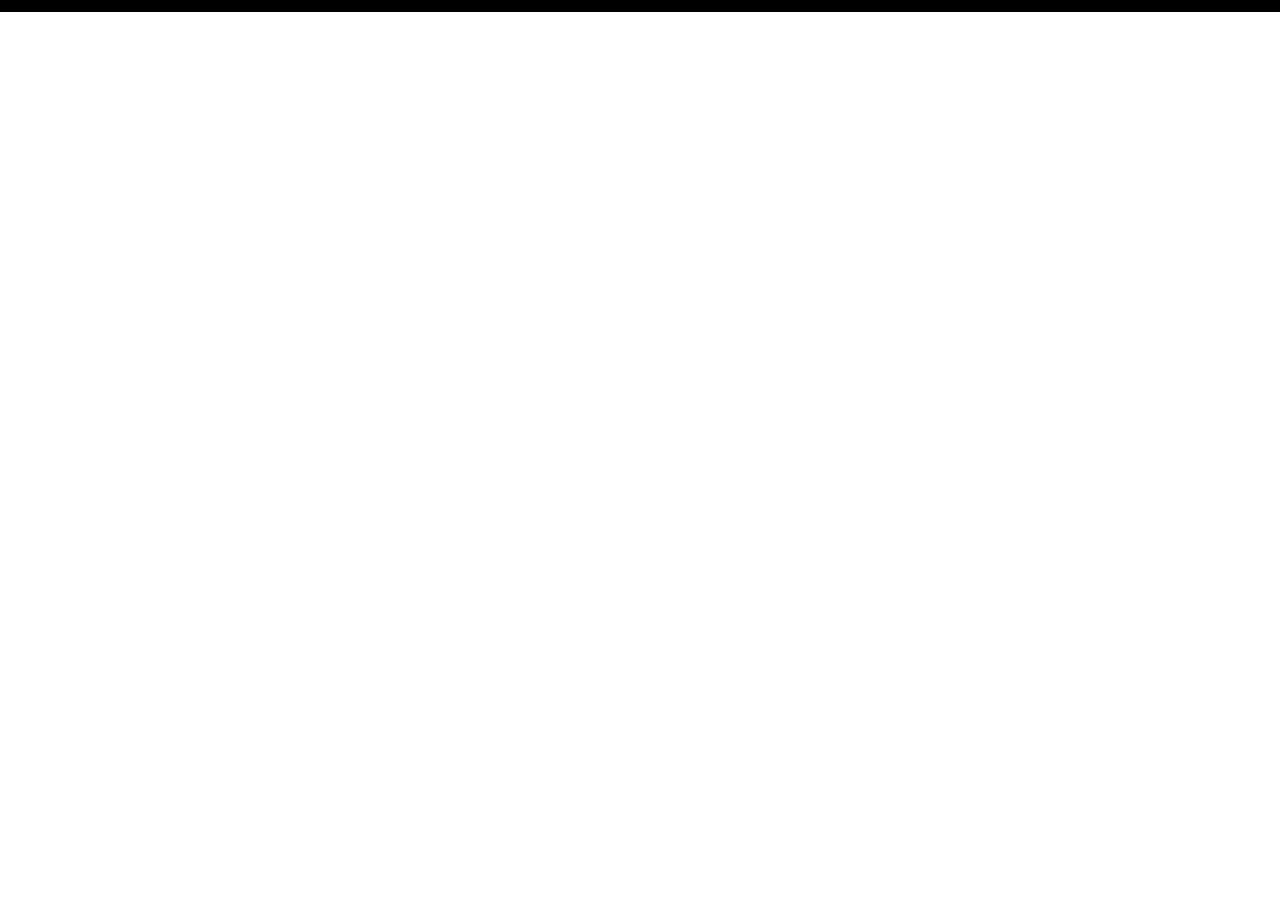
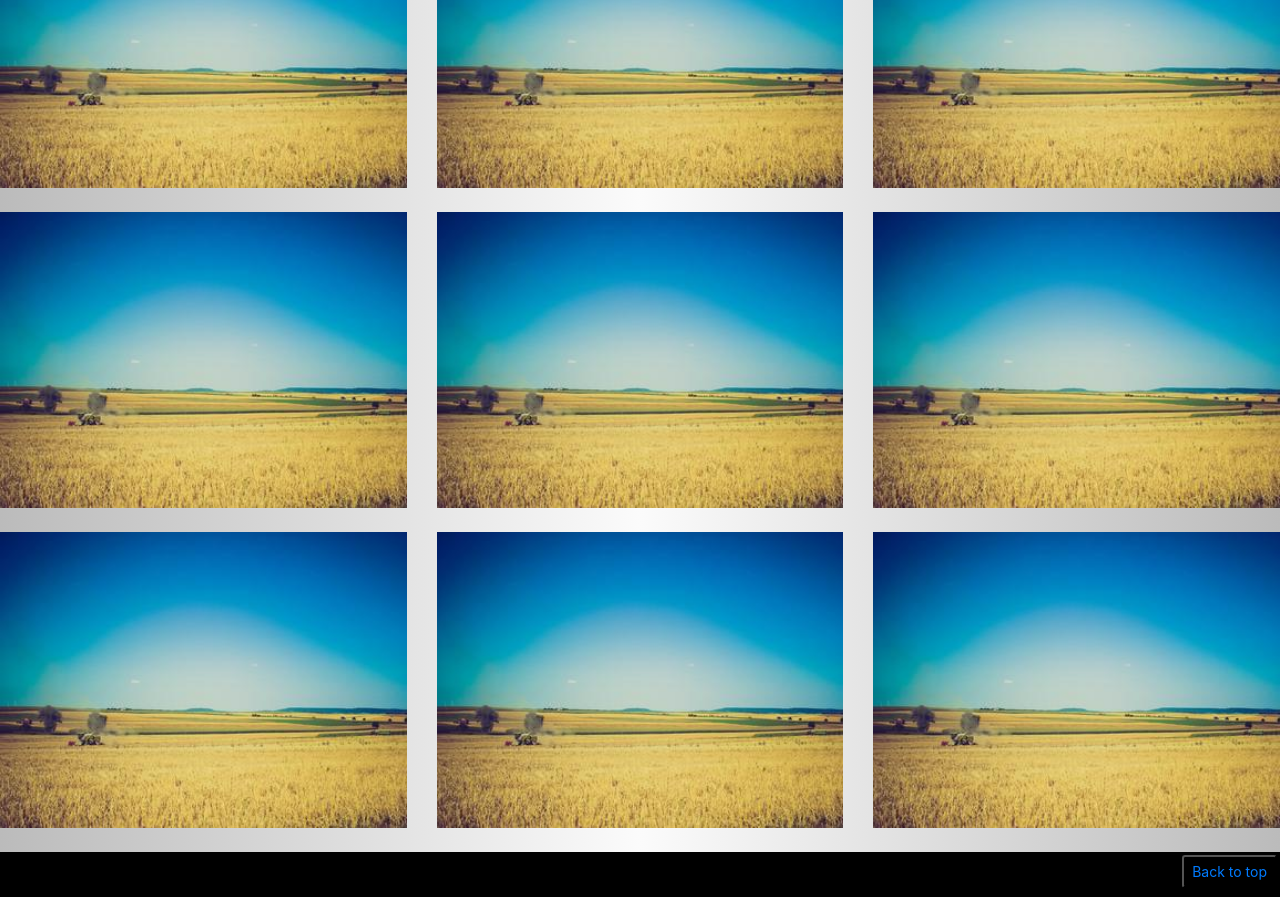
Before and after one commit to sebasmainente/mi_repositorio, a plain HTML site: page Repositorio-DesafioGIT/index.html in a window 1280 px wide. Shown: the part 1231-2128 px from the top of the page. Before the commit the page ends 1243 px from the top, so only its background shows below. Drawn offline with nearby package versions, Linux system fonts and the light colour scheme.

Commit message:
Update index.html

```diff
--- a/Repositorio-DesafioGIT/index.html
+++ b/Repositorio-DesafioGIT/index.html
@@ -31,9 +31,8 @@
     <header>
     <nav class="navbar sticky-top navbar-expand-md navbar-dark">
         <a class="navbar-brand" href="#">SM</a>
-                <button class="navbar-toggler collapsed" type="button" data-toggle="collapse"
-                    data-target="#navbarsExampleDefault" aria-controls="navbarsExampleDefault" aria-expanded="false"
-                    aria-label="Toggle navigation">
+        <button class="navbar-toggler collapsed" type="button" data-toggle="collapse" data-target="#navbarsExampleDefault"
+            aria-controls="navbarsExampleDefault" aria-expanded="false" aria-label="Toggle navigation">
             <span class="navbar-toggler-icon"></span>
         </button>
 
@@ -59,7 +58,8 @@
                         <a class="dropdown-item" href="https://www.coderhouse.com/" target="blank">Coderhouse</a>
                         <a class="dropdown-item" href="https://www.google.com.ar/" target="blank">Google</a>
                         <a class="dropdown-item" href="http://www.yemari.com/" target="blank">Yemari Nativa</a>
-                                <a class="dropdown-item" href="https://aplv.21.edu.ar" target="blank">Universidad S-XXI</a>
+                        <a class="dropdown-item" href="https://aplv.21.edu.ar" target="blank">Universidad
+                            S-XXI</a>
                     </div>
                 </li>
                 <li class="nav-item">
@@ -69,13 +69,12 @@
         </div>
     </nav><br>
 </header>
-    <div class="container-fluid">
         <main>
             <div class="logo text-center">
                 <H1 class="logo__nombre">Sebastian Mainente</H1>
                 <h3 class="logo__curso">Desarrollo Web</h3>
             </div> <br>
-               <div class="text-center">
+            <div class="intro text-center">
                 <article>
                     <h2>Desarrollamos Negocios Sustentables</h2>
                     <p>Generamos el Analisis de <strong>Mercado</strong> de tu empresa. <br>
@@ -87,30 +86,54 @@
                         lado es apreciable el avance que ha tenido las <strong>tecnologías</strong>, el conocimiento
                         gracias a la globalización, y por otra parte
                         encontramos procesos complejos, integrados que suelen provocar desequilibrios antes nunca
-                            pensados.</p>
+                        pensados.
+                    </p>
                 </article>
                 <article>
-                        <p>“Responsabilidad Social Empresarial es una forma de gestión que se define por la relación ética de la empresa con todos los públicos con los cuales ella se relaciona, y por el establecimiento de metas empresariales compatibles con el desarrollo sustentable de la sociedad; preservando recursos ambientales y culturales para las generaciones futuras, respetando la diversidad y promoviendo la reducción de las desigualdades sociales” <cite>Instituto ETHOS de Empresas y Responsabilidad Social. Brasil.</cite></p>
+                    <p>“Responsabilidad Social Empresarial es una forma de gestión que se define por la relación ética
+                        de la empresa con
+                        todos los públicos con los cuales ella se relaciona, y por el establecimiento de metas
+                        empresariales compatibles
+                        con el desarrollo sustentable de la sociedad; preservando recursos ambientales y culturales para
+                        las
+                        generaciones futuras, respetando la diversidad y promoviendo la reducción de las desigualdades
+                        sociales”
+                        <cite>Instituto ETHOS de Empresas y Responsabilidad Social. Brasil.</cite>
+                    </p>
                 </article>
                 <article>
-                        <p>“Es la integración voluntaria, por parte de las organizaciones, de las preocupaciones sociales y medioambientales en sus
-                        operaciones y en sus relaciones con sus interlocutores” <br> <cite>Libro Verde de la Unión Europea.</cite></p>
+                    <p>“Es la integración voluntaria, por parte de las organizaciones, de las preocupaciones sociales y
+                        medioambientales
+                        en sus
+                        operaciones y en sus relaciones con sus interlocutores” <br> <cite>Libro Verde de la Unión
+                            Europea.</cite></p>
                 </article>
                 <article>
-                        <p>“Asumir su responsabilidad por los impactos que sus actividades tienen en la sociedad y el ambiente las cuales deben:
-                                                Ser consistentes con los intereses de la sociedad y el desarrollo sostenible. Estar basadas en el cuidado ético y el
-                        cumplimiento de las leyes aplicables e instrumentos intergubernamentales y Estar integradas en las actividades
-                        cotidianas de la organización” <cite>ISO: International Organization for Standardization.</cite></p>
+                    <p>“Asumir su responsabilidad por los impactos que sus actividades tienen en la sociedad y el
+                        ambiente las cuales
+                        deben:
+                        Ser consistentes con los intereses de la sociedad y el desarrollo sostenible. Estar basadas en
+                        el cuidado ético
+                        y el
+                        cumplimiento de las leyes aplicables e instrumentos intergubernamentales y Estar integradas en
+                        las actividades
+                        cotidianas de la organización” <cite>ISO: International Organization for Standardization.</cite>
+                    </p>
                 </article>
                 <article>
                     <h2>Públicos Involucrados</h2>
                     <p>
-                            Es importante destacar que en la gestión de las organizaciones los resultados dependen de muchos más individuos de los
-                            que estamos acostumbrados a considerar. La inclusión de dichos actores es nuestra oportunidad y desafío para construir
+                        Es importante destacar que en la gestión de las organizaciones los resultados dependen de muchos
+                        más individuos
+                        de los
+                        que estamos acostumbrados a considerar. La inclusión de dichos actores es nuestra oportunidad y
+                        desafío para
+                        construir
                         organizaciones sustentables.
                     </p>
                 </article>
                 <hr>
+            </div>
             <div class="row col-lg-12 container-a1">
                 <ul class="caption-style-1">
                     <li>
@@ -145,17 +168,40 @@
                                     Desarrollar el Proyecto según lo analizado.</p>
                             </div>
                         </div>
+                    </li>
+                </ul>
+            </div>
+            <hr class="featurette-divider">
+    <div clas="galerias row ">
+        <div class="galeria1 row">
+            <img src="imagenes/2field.jpg" class="imggal col rounded float-start">
+            <img src="imagenes/2field.jpg" class="imggal col rounded mx-auto d-block">
+            <img src="imagenes/2field.jpg" class="imggal col rounded float-end" >
+        </div><br>
+        <div class="galeria2 row">
+            <img src="imagenes/2field.jpg" class="imggal col rounded float-start">
+            <img src="imagenes/2field.jpg" class="imggal col rounded mx-auto d-block">
+            <img src="imagenes/2field.jpg" class="col rounded float-end">
+        </div><br>
+        <div class="galeria3 row">
+            <img src="imagenes/2field.jpg" class="imggal col rounded float-start" >
+            <img src="imagenes/2field.jpg" class="imggal col rounded mx-auto d-block" >
+            <img src="imagenes/2field.jpg" class="imggal col rounded float-end" >
+        </div>
+    </div>
+    <br>
     </main>
-        <hr class="featurette-divider">
-    </div>
     <div class="footer">
         <footer>
             <button type="button" class="footer__btn btn-sm"><a href="#">Back to top</a></button><br>
             <div class="footer__social"><br>
-                <a href="#" class="footer__enlace-facebook"><img src="imagenes/facebook.png" width="30" alt="facebook"></a>
+                <a href="#" class="footer__enlace-facebook"><img src="imagenes/facebook.png" width="30"
+                        alt="facebook"></a>
                 <a href="#" class="footer__enlace-youtube"><img src="imagenes/youtube.png" width="30" alt="youtube"></a>
-                <a href="#" class="footer__enlace-linkedin"><img src="imagenes/linkedin.png" width="30" alt="linkedin"></a>
-                <a href="#" class="footer__enlace-instagram"><img src="imagenes/instagram.png" width="30" alt="instagram"></a>
+                <a href="#" class="footer__enlace-linkedin"><img src="imagenes/linkedin.png" width="30"
+                        alt="linkedin"></a>
+                <a href="#" class="footer__enlace-instagram"><img src="imagenes/instagram.png" width="30"
+                        alt="instagram"></a>
                 <p>Sebastian Mainente - Copyright 2020</p>
             </div>
         </footer>
```
Lines whose indentation alone changed are shown as unchanged.
